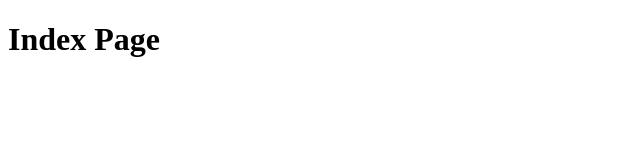
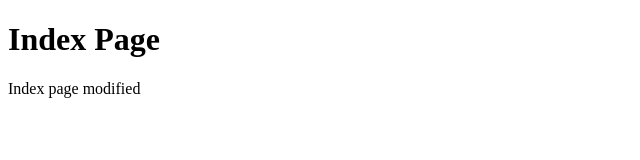
Before and after one commit to ReshmRajK/sample-project, a plain HTML site: page index.html in a window 1280 px wide. Shown: the whole page, without its empty margins (0-640 px from the left). Drawn offline with Linux system fonts and the light colour scheme.

Commit message:
index page get modifiid

```diff
--- a/index.html
+++ b/index.html
@@ -3,5 +3,6 @@
   <head></head>
   <body>
     <h1>Index Page</h1>
+    <p>Index page modified</p>
   </body>
 </html>
```
